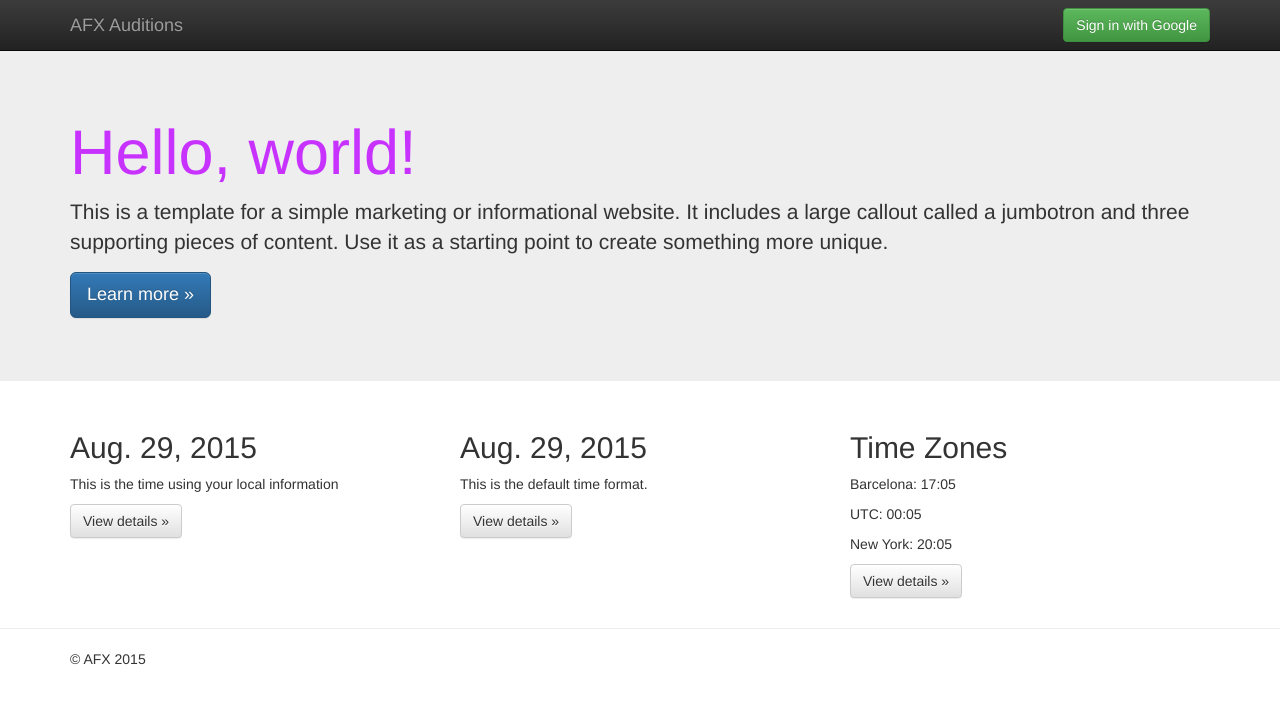
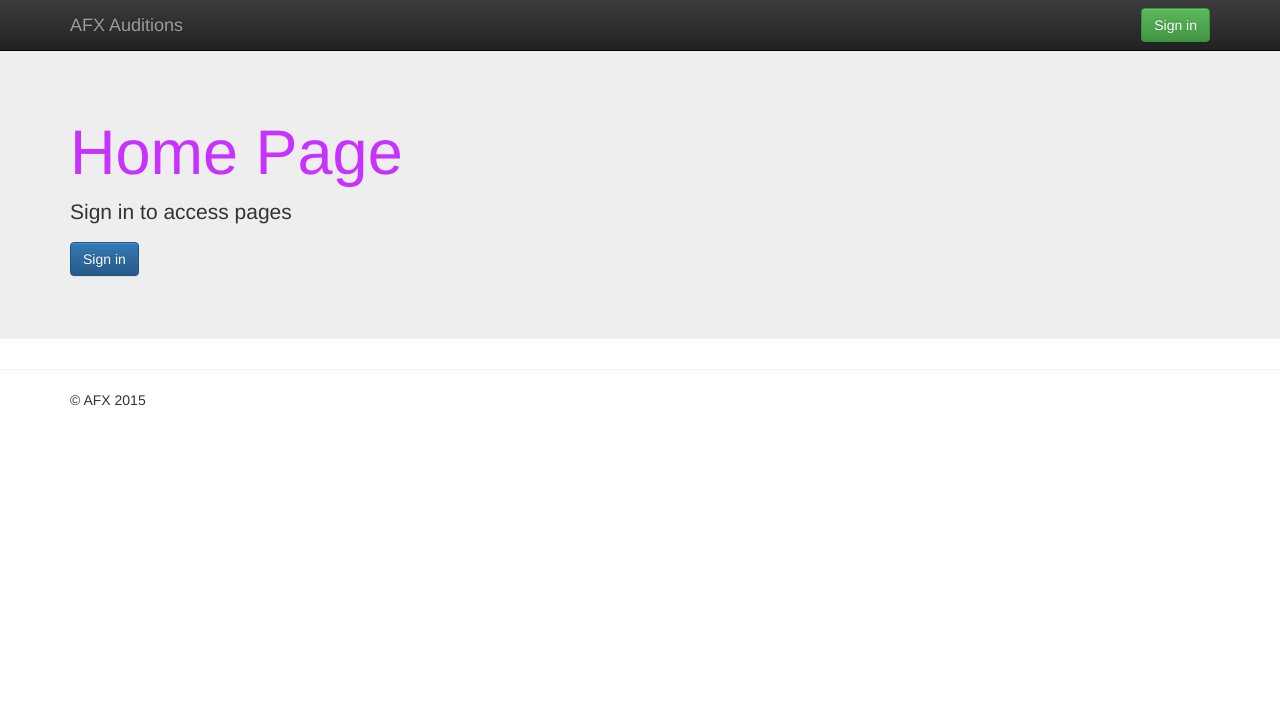
Before and after one commit to albertweng13/afx_audition_site, a Django app: page / in a window 1280 px wide. Shown: the top 704 px of the page. Run offline with Django 3.2, Linux system fonts and the light colour scheme; some libraries are stand-ins or nearby versions.

Commit message:
add/remove dancers from dancer page

```diff
--- a/audition_site/templates/audition_site/index.html
+++ b/audition_site/templates/audition_site/index.html
@@ -8,14 +8,44 @@
     <!-- Main jumbotron for a primary marketing message or call to action -->
     <div class="jumbotron">
       <div class="container">
-        <h1>Hello, world!</h1>
-        <p>This is a template for a simple marketing or informational website. It includes a large callout called a jumbotron and three supporting pieces of content. Use it as a starting point to create something more unique.</p>
-        <p><a class="btn btn-primary btn-lg" href="#" role="button">Learn more &raquo;</a></p>
+        <h1>Home Page</h1>
+    	{% if user.is_authenticated %}
+    		<p>
+            	<a id="logout" href="/admin/logout/" class="btn btn-primary" role="button">Logout</a>
+            </p>
+        {% else %}
+        	<p>Sign in to access pages</p>
+            <p>
+            	<a id="login" href="/admin/" class="btn btn-primary" role="button">Sign in</a>
+            </p>
+        {% endif %}
       </div>
     </div>
 
+    {% if user.is_authenticated %}
     <div class="container">
       <!-- Example row of columns -->
+      <div class="row">
+        <div class="col-md-4">
+	      <h2>New Dancer Sign Up</h2>
+	      <p><a href="signup/">New Dancer Sign Up</a></p>
+          <p><a href="signup/">New Dancer Sign Up</a></p>
+		</div>
+		<div class="col-md-4">
+	      <h2>New Dancer Sign Up</h2>
+	      <p><a href="signup/">New Dancer Sign Up</a></p>
+          <p><a href="signup/">New Dancer Sign Up</a></p>
+		</div>
+		<div class="col-md-4">
+	      <h2>New Dancer Sign Up</h2>
+	      <p><a href="signup/">New Dancer Sign Up</a></p>
+          <p><a href="signup/">New Dancer Sign Up</a></p>
+		</div>
+      </div>
+  	</div>
+  	{% endif %}
+
+    <!-- <div class="container">
       <div class="row">
         <div class="col-md-4">
 	      <h2 id="local-date">{{today}}</h2>
@@ -36,6 +66,6 @@
 		    <p><a class="btn btn-default" href="#" role="button">View details &raquo;</a></p>
 		</div>
       </div>
-  	</div>
+  	</div> -->
 
 {% endblock %}
--- a/audition_site/templates/audition_site/team.html
+++ b/audition_site/templates/audition_site/team.html
@@ -9,7 +9,8 @@
     <div class="jumbotron">
       <div class="container">
         <h1>AFX {{team.name}}</h1>
-        <b><i>{{team.semester}}</i></b>
+        <b><i>{{team.semester}}</i></b><br>
+        {% if myTeam %} <b>This is your team!</b><br><br>{% endif %}
         <b>Directors: </b> {% for d in team.team_directors %}
         	{{d.name}},
         	{% endfor %}<br>
--- a/audition_site/templates/base.html
+++ b/audition_site/templates/base.html
@@ -52,10 +52,10 @@
               <div class="navbar-form navbar-right">
                 {% if user.is_authenticated %}
                   <font color='white'>Signed in as {{request.user}}  </font>
-                  <a id="logout" href="/accounts/logout" class="btn btn-success">Logout</a>
+                  <a id="logout" href="/admin/logout/" class="btn btn-success">Logout</a>
                 {% else %}
-                  <a id="google_login" href="/accounts/google/login" class="btn btn-success">
-                    Sign in with Google
+                  <a id="google_login" href="/admin/" class="btn btn-success">
+                    Sign in
                   </a>
                 {% endif %}
               </div>
--- a/audition_site/urls.py
+++ b/audition_site/urls.py
@@ -33,7 +33,10 @@
     url(r'^team/', views.team),
     # url(r'^dancer/', DancerIdView.as_view()),
     url(r'^successsignup/(?P<id>[0-9]+)/$', views.dancerId),
-    url(r'^dancer/(?P<dancerId>[0-9]+)/$', views.dancerProfile),
+    url(r'^dancer/(?P<dancerId>[0-9]+)/$', views.DancerProfileView.as_view()),
+    url(r'^dancer/add_to_team/(?P<dancerId>[0-9]+)/$', views.DancerProfileView.hidden_add_form_handler),
+    url(r'^dancer/remove_from_team/(?P<dancerId>[0-9]+)/$', views.DancerProfileView.hidden_remove_form_handler),
+    url(r'^teams/(?P<teamId>[0-9]+)/$', views.teamProfile),
     url(r'^castinggroup/(?P<groupId>[0-9]+)/$', views.castingGroupProfile),
     url(r'^successcastinggroup/(?P<id>[0-9]+)/$', views.castingGroupId),
         # url(r'^blog/page(?P<num>[0-9]+)/$', views.page),
--- a/audition_site/views.py
+++ b/audition_site/views.py
@@ -9,6 +9,7 @@
 from .apps.org import models
 from django.contrib.auth.decorators import login_required
 from . import mixins
+from django.shortcuts import redirect
 
 def home(request):
     today = datetime.date.today()
@@ -31,19 +32,19 @@
             if org.trainingFinalized == True:
                 finalized="Yes, your roster is finalized."
             else:
-                finalized="No, your roster has been finalized. This may be because you have not indicated that you've chosen all your dancers, or this may be dependent on conflicts or holdouts within other teams."
+                finalized="No, your roster has not been finalized. This may be because you have not indicated that you've chosen all your dancers, or this may be dependent on conflicts or holdouts within other teams."
         else:
             level = "Project Team"
             if org.projectsFinalized == True:
                 finalized="Yes, your roster is finalized."
             else:
-                finalized="No, your roster has been finalized. This may be because you have not indicated that you've chosen all your dancers, or this may be dependent on conflicts or holdouts within other teams."
+                finalized="No, your roster has not been finalized. This may be because you have not indicated that you've chosen all your dancers, or this may be dependent on conflicts or holdouts within other teams."
         if team.reached_limit:
             full = "Yes, you cannot choose any more dancers for your team."
         else:
             full = "No, you can choose more dancers for your team if you wish."
         (f, m) = team.gender_ratio
-        return render(request, "audition_site/team.html", {'team': team, 'level': level, 'dancers': dancers, 'size': size, 'full': full, 'female': f, 'male': m, 'finalized': finalized})
+        return render(request, "audition_site/team.html", {'myTeam': True, 'team': team, 'level': level, 'dancers': dancers, 'size': size, 'full': full, 'female': f, 'male': m, 'finalized': finalized})
     else:
         return render(request, "audition_site/team.html")
 
@@ -64,33 +65,80 @@
 def dancerId(request, id):
     return render(request, "audition_site/successdancer.html", {'id': id, 'show_login': False})
 
-@login_required
-def dancerProfile(request, dancerId):
-    d = models.Dancer.objects.filter(id=dancerId).first()
-# <<<<<<< HEAD
-    team = request.user.director.team
-    org = team.semester
-    onTeam = team in d.teams.all()
-    canbechosen = team.choosingDancers and (d.eligible == True)
-    if team.level == 'T':
-        canbechosen = canbechosen and (d.eligibleTraining == True)
-    grayedOut = not canbechosen
-    unchecked = canbechosen and not onTeam
-    return render(request, "audition_site/dancer.html", {'grayedOut': grayedOut, 'unchecked': unchecked, 'onTeam': onTeam, 'd': d, 'canbechosen': canbechosen})
+class DancerProfileView(TemplateView):
+    template_name = "audition_site/dancer.html"
 
-# # def add_dancer(request):
-# #     if request.method == 'POST':
-# #         form =
-# =======
-#     teams = d.teams.all()
-#     tString=""
-#     for t in teams:
-#         tString += str(t) + ", "
-#     tString = tString[:-2]
-#     return render(request, "audition_site/dancer.html", {'d': d, 't': tString})
+    def get_context_data(self, **kwargs):
+        request = self.request
+        dancerId = kwargs['dancerId']
+        d = models.Dancer.objects.filter(id=dancerId).first()
+        if hasattr(request.user, 'director'):
+            team = request.user.director.team
+            org = team.semester
+            onTeam = team in d.teams.all()
+            canbechosen = team.choosingDancers and (d.eligible == True)
+            if team.level == 'T':
+                canbechosen = canbechosen and (d.eligibleTraining == True)
+            grayedOut = not canbechosen
+            unchecked = canbechosen and not onTeam
+            return {'hidden_remove_form': forms.RemoveDancerForm({'teamId': team.id, 'dancerId': dancerId}), 'hidden_add_form': forms.AddDancerForm({'teamId': team.id, 'dancerId': dancerId}),'addOrRemove': team.choosingDancers, 'director_view': True, 'canRemove': onTeam, 'canChoose': unchecked, 'onTeam': onTeam, 'd': d}
+        else:
+            org = request.user.owned_org
+            return {'d': d, 'director_view': False}
+
+    def hidden_add_form_handler(request, dancerId):
+        add_dancer_form = forms.AddDancerForm(request.POST)
+
+        if add_dancer_form.is_valid():
+            team = request.user.director.team
+            dancer = models.Dancer.objects.filter(id = dancerId).first()
+            team.dancers.add(dancer)
+            team.save()
+            return HttpResponseRedirect("/team/")
+        else:
+            return HttpResponseRedirect("/")
+
+    def hidden_remove_form_handler(request, dancerId):
+        remove_dancer_form = forms.RemoveDancerForm(request.POST)
+
+        if remove_dancer_form.is_valid():
+            team = request.user.director.team
+            dancer = models.Dancer.objects.filter(id = dancerId).first()
+            team.dancers.remove(dancer)
+            team.save()
+            return HttpResponseRedirect("/team/")
+        else:
+            return HttpResponseRedirect("/")
 
 
-# >>>>>>> 972f7dbd7ae9d6424c9d7d45af1a4e6ec2ed5270
+
+@login_required
+def teamProfile(request, teamId):
+    team = models.Team.objects.filter(id=teamId).first()
+    if hasattr(request.user, 'director') and (team == request.user.director.team):
+        return redirect("/team/")
+    else:
+        dancers = team.dancers.all()
+        size = team.team_size
+        org = team.semester
+        if team.level == 'T':
+            level = "Training Team"
+            if org.trainingFinalized == True:
+                finalized="Yes, this roster is finalized."
+            else:
+                finalized="No, your roster has not been finalized. This may be because directors have not indicated that they've chosen all your dancers, or this may be dependent on conflicts or holdouts within other teams."
+        else:
+            level = "Project Team"
+            if org.projectsFinalized == True:
+                finalized="Yes, this roster is finalized."
+            else:
+                finalized="No, this roster has not been finalized. This may be because directors have not indicated that they've chosen all your dancers, or this may be dependent on conflicts or holdouts within other teams."
+        if team.reached_limit:
+            full = "Yes, this team cannot choose any more dancers."
+        else:
+            full = "No, this team can choose more dancers if the directors wish."
+        (f, m) = team.gender_ratio
+        return render(request, "audition_site/team.html", {'myTeam': False, 'team': team, 'level': level, 'dancers': dancers, 'size': size, 'full': full, 'female': f, 'male': m, 'finalized': finalized})
 
 
 
@@ -136,3 +184,12 @@
         cg = []
     cg.reverse()
     return render(request, "audition_site/all.html", {'cg': cg, 'u': request.user, 'isE': isExec, 'isD': isDir})
+
+
+
+
+
+
+
+# class AddDancerView(TemplateView):
+#     template_name =
```
Also changed, not shown: audition_site/apps/org/forms.py (+6 -3 lines), audition_site/templates/audition_site/dancer.html (+20 -3 lines).
